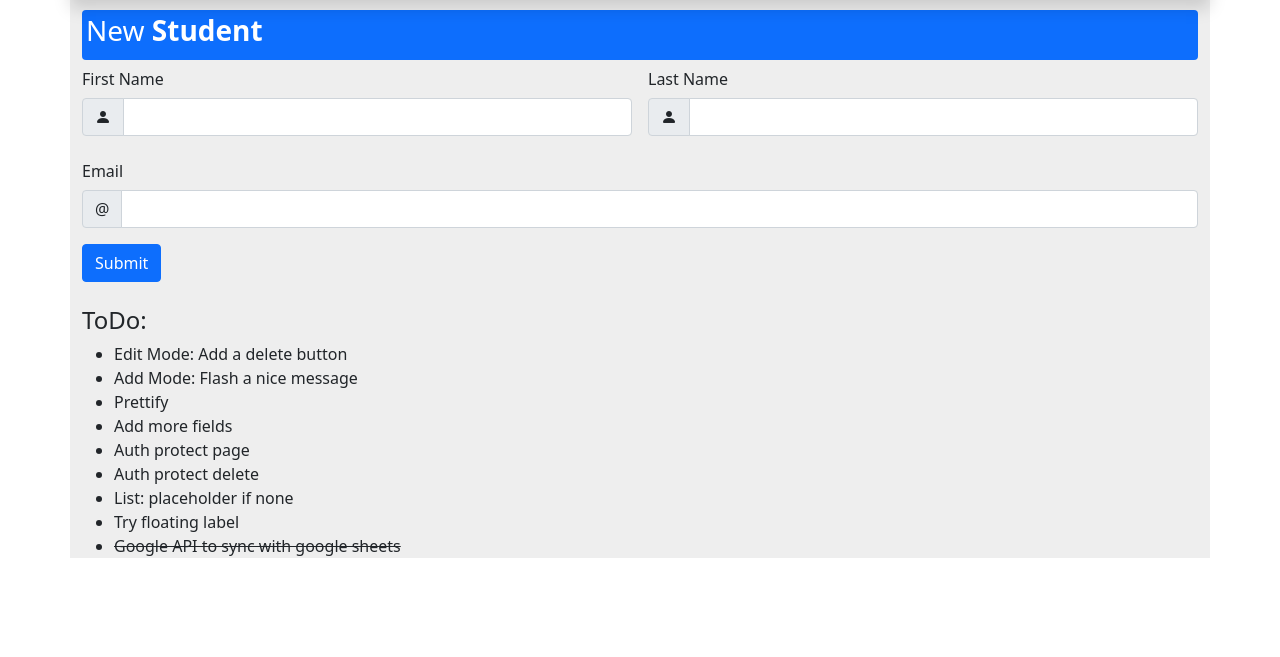
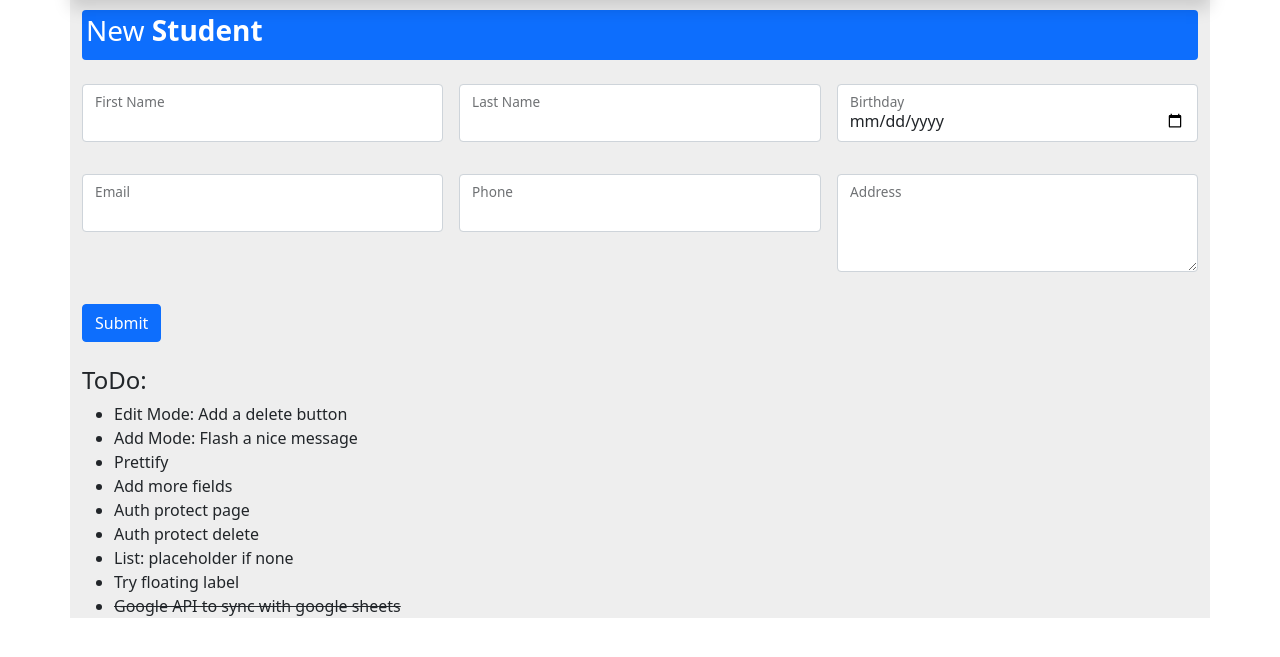
Before and after one commit to jagilbert27/PNB, a Flask app: page /student/new in a window 1280 px wide. Shown: the part 56-713 px from the top of the page. Run offline with Flask 2, Linux system fonts and the light colour scheme; the visitor is signed in with stand-in values (Sample User, id 1); some libraries are stand-ins or nearby versions.

Commit message:
Changed student_edit input style, student_edit uses datatable.net

```diff
--- a/website/templates/base.html
+++ b/website/templates/base.html
@@ -14,11 +14,13 @@
   <link href="https://cdn.jsdelivr.net/npm/bootstrap@5.0.2/dist/css/bootstrap.min.css" rel="stylesheet"
     integrity="sha384-EVSTQN3/azprG1Anm3QDgpJLIm9Nao0Yz1ztcQTwFspd3yD65VohhpuuCOmLASjC" crossorigin="anonymous">
   <link href="https://cdn.jsdelivr.net/npm/bootstrap-icons@1.7.1/font/bootstrap-icons.css" rel="stylesheet">
-  <link href="https://cdnjs.cloudflare.com/ajax/libs/bootstrap-datepicker/1.9.0/css/bootstrap-datepicker.min.css"
-    rel="stylesheet">
-  <link href="https://cdn.jsdelivr.net/npm/@fortawesome/fontawesome-free@5.15.4/css/fontawesome.min.css"
-    rel="stylesheet" integrity="sha384-jLKHWM3JRmfMU0A5x5AkjWkw/EYfGUAGagvnfryNV3F9VqM98XiIH7VBGVoxVSc7"
-    crossorigin="anonymous">
+  <link href="https://cdnjs.cloudflare.com/ajax/libs/bootstrap-datepicker/1.9.0/css/bootstrap-datepicker.min.css" rel="stylesheet">
+  <link href="https://cdn.jsdelivr.net/npm/@fortawesome/fontawesome-free@5.15.4/css/fontawesome.min.css"  rel="stylesheet" integrity="sha384-jLKHWM3JRmfMU0A5x5AkjWkw/EYfGUAGagvnfryNV3F9VqM98XiIH7VBGVoxVSc7"    crossorigin="anonymous">
+
+    <link rel="stylesheet" type="text/css" href="https://cdn.datatables.net/1.11.3/css/jquery.dataTables.css">
+
+
+
   <title>{% block title %}Home{% endblock %}</title>
 </head>
 
--- a/website/templates/checkout_edit.html
+++ b/website/templates/checkout_edit.html
@@ -68,7 +68,8 @@
     </div>
   </div>
 
-  <div class="col-md-4 required">
+   <!-- Return Date -->
+   <div class="col-md-4 required">
     <div class="form-floating">
       <input type="text" class="date form-select" id=return_date name=return_date value="{{ checkout.return_date }}">
       <label for="return_date">Return Date</label>
--- a/website/templates/student_edit.html
+++ b/website/templates/student_edit.html
@@ -1,13 +1,5 @@
 {% extends "base.html" %} {% block title %}Student{% endblock %} {% block
 content %}
-
-<!-- <div class="d-flex bg-primary text-white rounded">
-  <div class="p-1 flex-grow-1 bd-highlight">
-    <h3>
-      <span style="font-weight:100">{% if student.id is none %} New {% else %} Edit {% endif %}</span>&nbsp;<span
-        style="font-weight: 700"></span>Student</span></h3>
-  </div>
-</div> -->
 
 <div class="d-flex bg-primary text-white rounded">
   <div class="p-1 flex-grow-1 bd-highlight">
@@ -15,12 +7,14 @@ content %}
       <span style="font-weight:100">
         {% if student.id is none %} New {% else %} Edit {% endif %}
       </span>
-      <span style="font-weight: 700">Student</span></h3>
+      <span style="font-weight: 700">Student</span>
+    </h3>
   </div>
   {% if student.id is not none %}
   <div class="p-1">
     <div class="rounded" style="background-color:#ddd;padding:1px">
-      <button type="button" onClick="deleteStudent({{ student.id }})" class="btn btn-outline-danger"  data-bs-toggle="tooltip" data-bs-placement="left" title="Delete this student">
+      <button type="button" onClick="deleteStudent({{ student.id }})" class="btn btn-outline-danger"
+        data-bs-toggle="tooltip" data-bs-placement="left" title="Delete this student">
         <span><i class="bi bi-x-circle"></i></span>
       </button>
       </a>
@@ -28,55 +22,100 @@ content %}
   </div>
   {% endif %}
 </div>
-
-
-
+<br />
 <form class="row g-3" disabled="disabled" method="POST">
 
-
-
-
   <!-- First Name -->
-  <div class="col-md-6 form-group required">
-    <label for="first_name_group" class="col-form-label">First Name</label>
-    <div class="input-group" id=first_name_group>
-      <span class="input-group-text">
-        <i class="bi bi-person-fill"></i>
-      </span>
-      <input required type="text" class="form-control" id="first_name" name="first_name"
-        value="{% if student.first_name %}{{student.first_name}}{% endif %}" />
+  <div class="col-md-4 required">
+    <div class="form-floating mb-3">
+      <input type='text' class="form-control" name=first_name id=first_name required
+        value="{% if student.first_name %}{{student.first_name}}{% endif %}">
+      <label for=first_name>First Name</label>
     </div>
   </div>
 
   <!-- Last Name -->
-  <div class="col-md-6 form-group required">
-    <label for="last_name_group" class="col-form-label">Last Name</label>
-    <div class="input-group" id=first_name_group>
-      <span class="input-group-text">
-        <i class="bi bi-person-fill"></i>
-      </span>
-      <input required type="text" class="form-control" id="last_name" name="last_name"
-        value="{% if student.last_name %}{{student.last_name}}{% endif %}" />
+  <div class="col-md-4 required">
+    <div class="form-floating mb-3">
+      <input type='text' class="form-control" name=last_name id=last_name required
+        value="{% if student.last_name %}{{student.last_name}}{% endif %}">
+      <label for=last_name>Last Name</label>
     </div>
   </div>
 
-  <!-- Email -->
-
-
-  <!-- Email -->
-  <div class="col-md-12 form-group required">
-    <label for="email_group" class="col-form-label">Email</label>
-    <div class="input-group" id=email_group>
-      <span class="input-group-text">
-        @
-      </span>
-      <input required type="text" class="form-control" id="email" name="email"
-        value="{% if student.last_name %}{{student.email}}{% endif %}" />
+  <!-- Birthday -->
+  <div class="col-md-4 required">
+    <div class="form-floating mb-3">
+      <input type='date' class="form-control" name=checkout_date id=checkout_date required
+        value="{{ student.birthday }}">
+      <label for=checkout_date>Birthday</label>
     </div>
   </div>
 
+    <!-- Email -->
+    <div class="col-md-4 required">
+      <div class="form-floating mb-3">
+        <input type='text' class="form-control" name=email id=email required
+          value="{% if student.email %}{{student.email}}{% endif %}">
+        <label for=email>Email</label>
+      </div>
+    </div>
+
+
+    <!-- Phone -->
+    <div class="col-md-4 required">
+      <div class="form-floating mb-3">
+        <input type='text' class="form-control" name=phone id=phone required
+          value="{% if student.phone %}{{student.phone}}{% endif %}">
+        <label for=email>Phone</label>
+      </div>
+    </div>
+
+        <!-- Address -->
+        <div class="col-md-4 required">
+          <div class="form-floating mb-3">
+            <textarea class="form-control" name=address id=address required style="height:100%;"
+              rows=3> {% if student.address %}{{student.address | replace(",","\n")}}{% endif %}</textarea>
+            <label for=email>Address</label>
+          </div>
+        </div>
+
   {% if student.id %}
 
+  <!-- Semesters -->
+  <div class="col-md-12 form-group required">
+    <table id=semester-table class='table'>
+      <thead id="table-head">
+        <tr>
+          <th colspan=4>Instrument Checkouts</th>
+          <th colspan=2 style="text-align:right;">New</th>
+        </tr>
+        <tr>
+
+          <th>Signup</th>
+          <th>Semester</th>
+          <th>Campus</th>
+          <th>Shirt</th>
+          <th>Behave</th>
+          <th>Photo</th>
+          <th>Hardship</th>
+        </tr>
+      </thead>
+      <tbody id="table-body">
+        {% for stusem in student.semesters %}
+        <tr>
+          <td>{{ stusem.signup_date }}</td>
+          <td>{{ stusem.semester.name }}</td>
+          <td>{{ stusem.campus.name }}</td>
+          <td>{{ stusem.shirt_size }}</td>
+          <td>{{ stusem.behavior_agreement }}</td>
+          <td>{{ stusem.photo_permission }}</td>
+          <td>{{ stusem.hardship_requested }}</td>
+        </tr>
+        {% endfor %}
+      </tbody>
+    </table>
+  </div>
   <!-- Checkouts -->
   <div class="col-md-12 form-group required">
     <table id=student-table class='table table-striped'>
@@ -114,7 +153,8 @@ content %}
           <td>{{ checkout.return_condition }}</td>
           <td>{{ checkout.return_location }}</td>
           <td>{{ checkout.Notes }}</td>
-          <td><b><a style="text-decoration-line:none" href="{{ url_for('views.checkout_edit',id=checkout.id)}}">Return</a></b></td>
+          <td><b><a style="text-decoration-line:none"
+                href="{{ url_for('views.checkout_edit',id=checkout.id)}}">Return</a></b></td>
         </tr>
         {% endfor %}
       </tbody>
@@ -127,7 +167,7 @@ content %}
     <button type="submit" class="btn btn-primary">Submit</button>
   </div>
 </form>
-<br/>
+<br />
 <h4>ToDo:</h4>
 <ul>
   <li>Edit Mode: Add a delete button</li>
--- a/website/views.py
+++ b/website/views.py
@@ -655,6 +655,8 @@ def student_import():
             stats['student_semesters']['added'] += 1
             student_semester = StudentSemester()
             student_semester.external_id = imported['Record number']
+            student_semester.student_id = student.id
+            student_semester.semester_id = semester.id
 
         campus = Campus.query.filter(Campus.name == imported['Location']).first()
         if campus:
```
Also changed, not shown: website/templates/student_list.html (+21 -18 lines).
